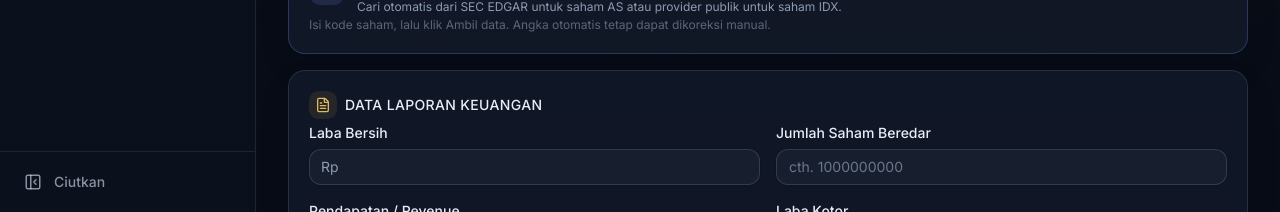
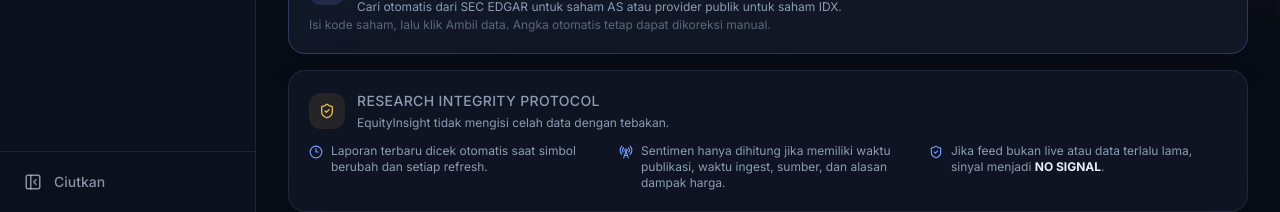
Before and after one commit to Samuel-Ararath/equityinsight, a Next.js app: page /valuasi in a window 1280 px wide. Shown: the part 588-800 px from the top of the page. Built offline with nearby package versions, Linux system fonts and the light colour scheme; no server answers; a web font is replaced by a local one.

Commit message:
Add research freshness and evidence protocol

```diff
--- a/app/valuasi/page.tsx
+++ b/app/valuasi/page.tsx
@@ -3,6 +3,7 @@
 import { useMemo, useState } from 'react'
 import { PageHeader } from '@/components/page-header'
 import { AutoFinancialImport } from '@/components/finance/auto-import'
+import { ResearchIntegrityCard } from '@/components/finance/research-integrity-card'
 import { Button } from '@/components/ui/button'
 import {
   AssumptionsSection,
@@ -50,6 +51,7 @@ export default function ValuasiPage() {
             symbol={identity.kode}
             onApply={(patch) => setFinancials((current) => ({ ...current, ...patch }))}
           />
+          <ResearchIntegrityCard />
           <FinancialsSection
             value={financials}
             extended
--- /dev/null
+++ b/components/finance/research-integrity-card.tsx
@@ -0,0 +1,20 @@
+'use client'
+
+import { Clock3, RadioTower, ShieldCheck } from 'lucide-react'
+import { Card, CardContent, CardHeader, CardTitle } from '@/components/ui/card'
+
+export function ResearchIntegrityCard() {
+  return (
+    <Card className="border-border/80 bg-card/80">
+      <CardHeader className="flex-row items-center gap-3 pb-3">
+        <span className="flex size-9 items-center justify-center rounded-lg bg-gold/10 text-gold"><ShieldCheck className="size-4" /></span>
+        <div><CardTitle className="text-sm">Research integrity protocol</CardTitle><p className="mt-1 text-xs text-muted-foreground">EquityInsight tidak mengisi celah data dengan tebakan.</p></div>
+      </CardHeader>
+      <CardContent className="grid gap-3 pt-0 text-xs text-muted-foreground sm:grid-cols-3">
+        <div className="flex gap-2"><Clock3 className="mt-0.5 size-3.5 shrink-0 text-primary" /><span>Laporan terbaru dicek otomatis saat simbol berubah dan setiap refresh.</span></div>
+        <div className="flex gap-2"><RadioTower className="mt-0.5 size-3.5 shrink-0 text-primary" /><span>Sentimen hanya dihitung jika memiliki waktu publikasi, waktu ingest, sumber, dan alasan dampak harga.</span></div>
+        <div className="flex gap-2"><ShieldCheck className="mt-0.5 size-3.5 shrink-0 text-primary" /><span>Jika feed bukan live atau data terlalu lama, sinyal menjadi <b className="text-foreground">NO SIGNAL</b>.</span></div>
+      </CardContent>
+    </Card>
+  )
+}
```
